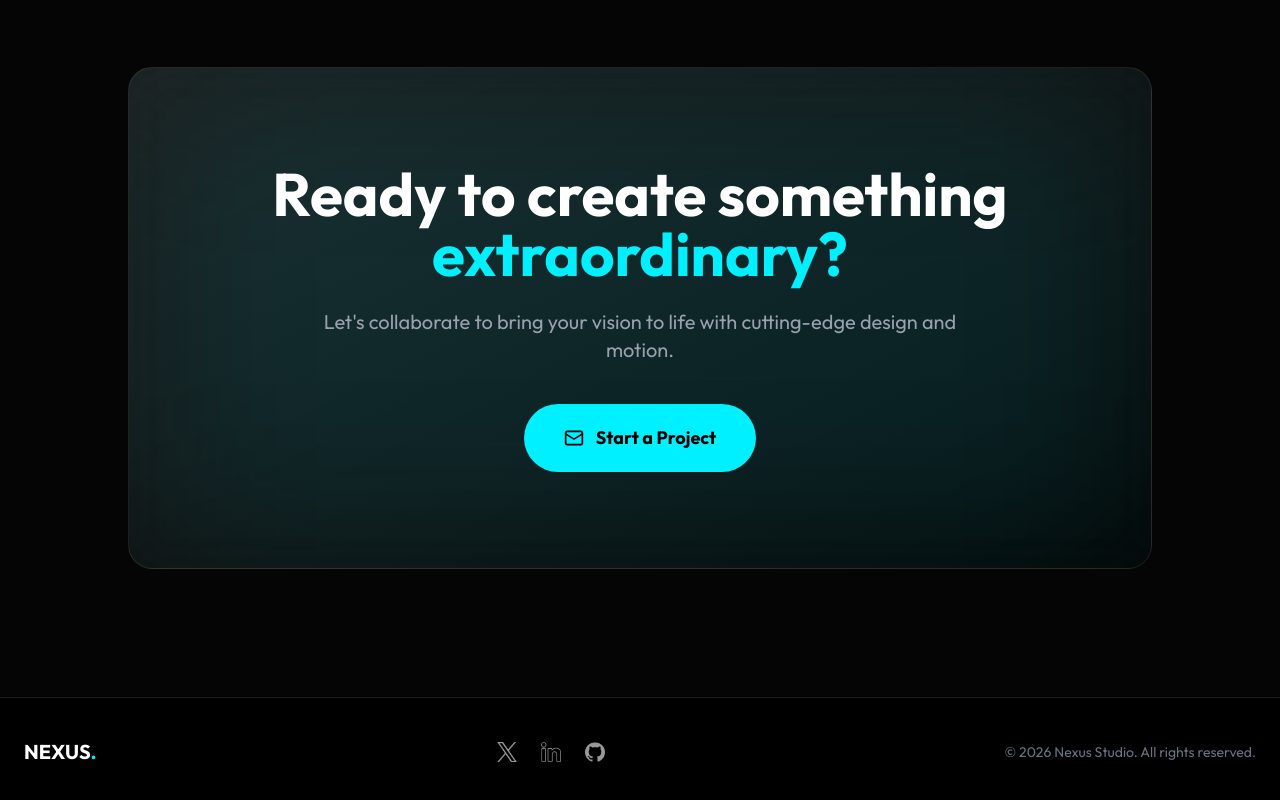
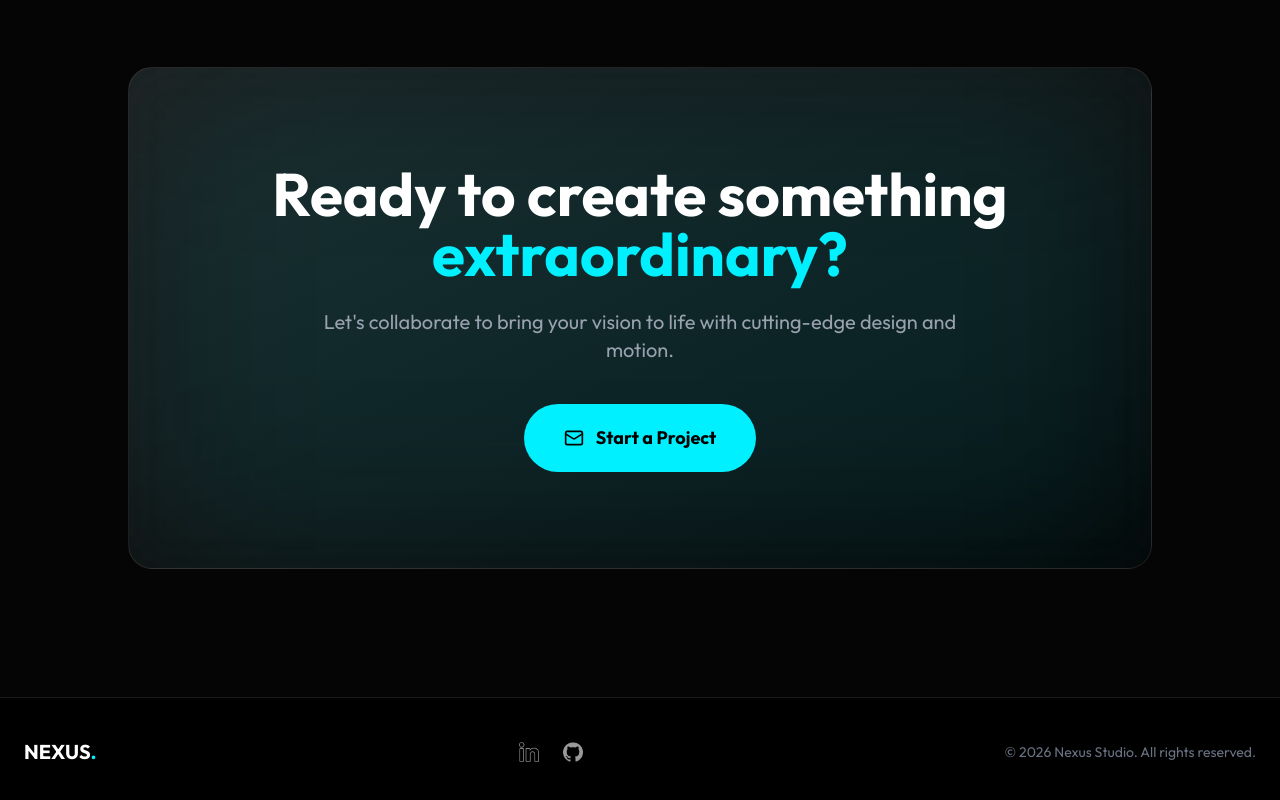
Before and after one commit to muhfarozii/landing-page-portofolio, a React (Vite) app: page / in a window 1280 px wide. Shown: the part 3951-4751 px from the top of the page. Built offline with nearby package versions, Linux system fonts and the light colour scheme.

Commit message:
hapus icon X

```diff
--- a/src/App.tsx
+++ b/src/App.tsx
@@ -449,17 +449,12 @@ const Footer = () => {
           NEXUS<span className="text-[var(--color-neon-cyan)]">.</span>
         </div>
         <div className="flex gap-6 text-gray-400">
-          <a href="#"
-            className="hover:opacity-100 opacity-60 transition-opacity">
-              <img src="/assets/x.png"
-            alt="X" className="w-5 h-5 object-contain invert"/>
-            </a>
-          <a href="#"
+          <a href="https://www.linkedin.com/in/muhammad-al-farozi"
             className="hover:opacity-100 opacity-60 transition-opacity">
               <img src="/assets/linkedin.png"
             alt="LinkedIn" className="w-5 h-5 object-contain invert"/>
             </a>
-          <a href="#"
+          <a href="https://github.com/muhfarozii"
             className="hover:opacity-100 opacity-60 transition-opacity">
               <img src="/assets/github.png"
             alt="Github" className="w-5 h-5 object-contain invert"/>
```
